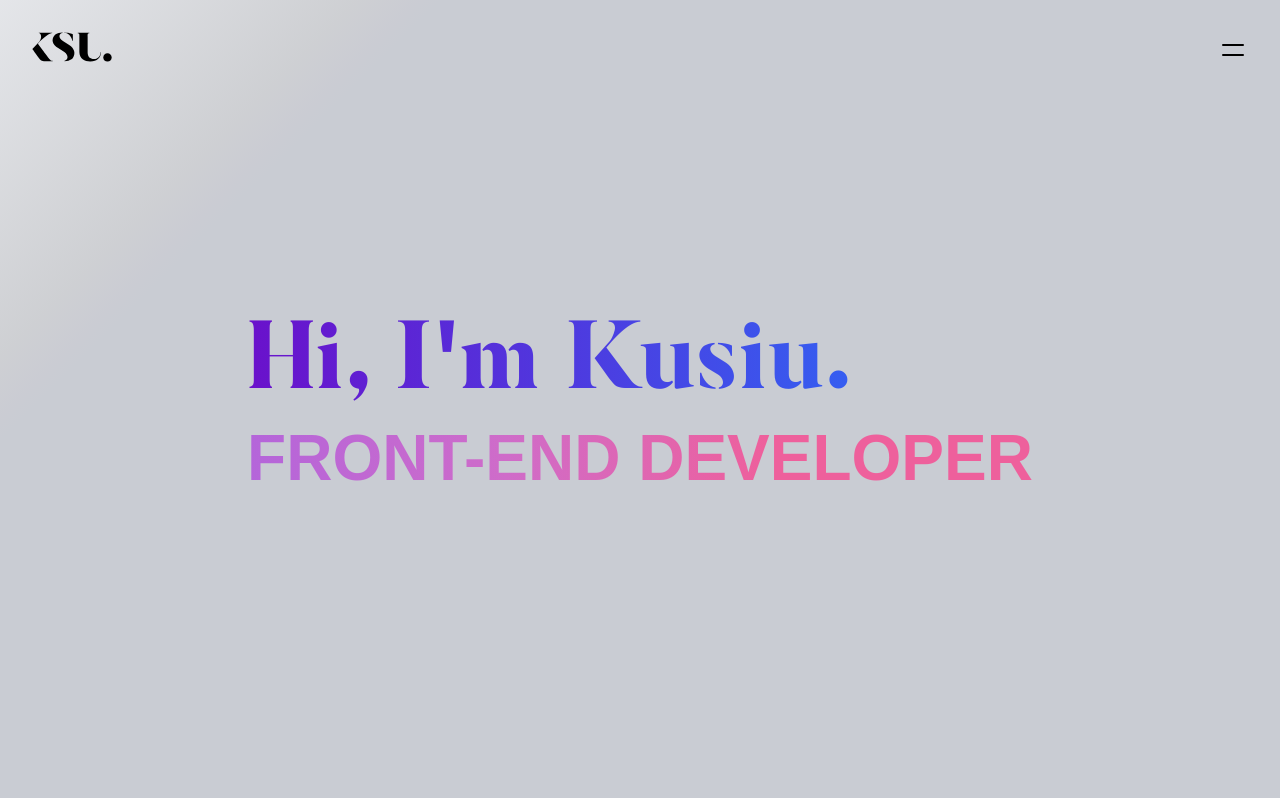
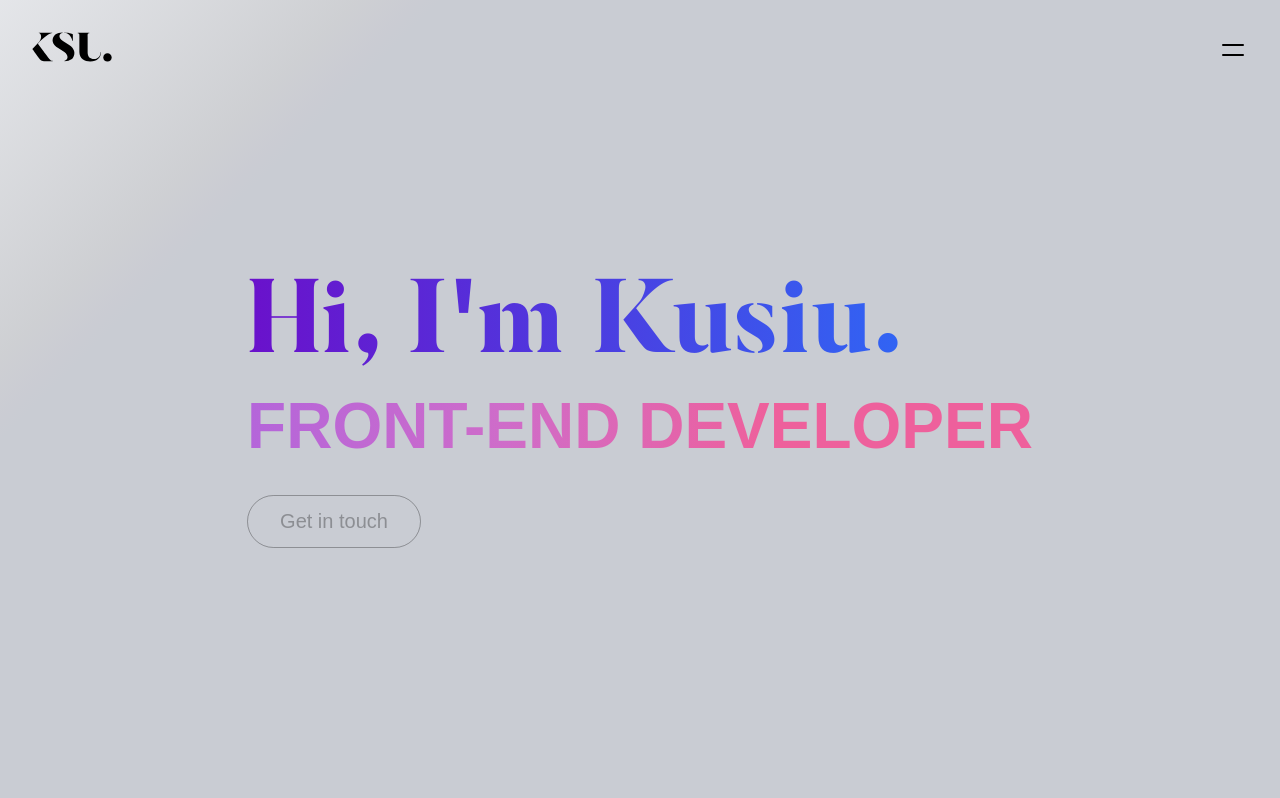
Before and after one commit to lukaszkus/lk-portfolio, a React (Create React App) app: page / in a window 1280 px wide. Shown: the top 798 px of the page. Built offline with nearby package versions, Linux system fonts and the light colour scheme.

Commit message:
cta added

```diff
--- a/src/components/Header.js
+++ b/src/components/Header.js
@@ -18,24 +18,28 @@ const HeaderContainer = styled.header`
   align-items: center;
 `;
 
+const TitleContainer = styled.div``;
+
 const HeaderTitle = styled.h1`
-  font-size: 3rem;
+  font-size: 3.5rem;
   background-image: linear-gradient(to right, #6a11cb 0%, #2575fc 100%);
   -webkit-background-clip: text;
   -webkit-text-fill-color: transparent;
+  position: relative;
 
   @media ${breakpoint.device.tablet} {
-    font-size: 4rem;
+    font-size: 4.5rem;
   }
 
   @media ${breakpoint.device.desktop} {
-    font-size: 6rem;
+    font-size: 6.5rem;
   }
 `;
 
-const Subtitle = styled.div`
+const HeaderSubtitle = styled.div`
   height: 30px;
   overflow: hidden;
+  margin-bottom: 50px;
 
   @media ${breakpoint.device.tablet} {
     height: 55px;
@@ -68,16 +72,15 @@ const moveDesktop = keyframes`
 
 const SubtitleWrapper = styled.div`
   height: 100%;
-  animation: ${move} 6s ease-in-out infinite alternate;
+  animation: ${move} 5s ease-in-out infinite alternate;
+  animation-delay: 1.5s;
 
   @media ${breakpoint.device.tablet} {
-    height: 100%;
-    animation: ${moveTablet} 6s ease-in-out infinite alternate;
+    animation-name: ${moveTablet};
   }
 
   @media ${breakpoint.device.desktop} {
-    height: 100%;
-    animation: ${moveDesktop} 6s ease-in-out infinite alternate;
+    animation-name: ${moveDesktop};
   }
 `;
 
@@ -88,6 +91,10 @@ const SubtitleItem = styled.div`
   font-weight: 600;
   display: flex;
   align-items: center;
+  -webkit-background-clip: text;
+  -webkit-text-fill-color: transparent;
+
+  &:first-child {
     background-image: linear-gradient(
       to right,
       #b8cbb8 0%,
@@ -97,8 +104,11 @@ const SubtitleItem = styled.div`
       #ee609c 66%,
       #ee609c 100%
     );
-  -webkit-background-clip: text;
-  -webkit-text-fill-color: transparent;
+  }
+
+  &:last-child {
+    background-image: linear-gradient(to right, #209cff 0%, #68e0cf 100%);
+  }
 
   @media ${breakpoint.device.tablet} {
     font-size: 3rem;
@@ -111,18 +121,44 @@ const SubtitleItem = styled.div`
   }
 `;
 
+const HeaderCTA = styled.a`
+  color: rgba(0, 0, 0, 0.3);
+  font-family: "Poppins", sans-serif;
+  font-size: 0.75rem;
+  font-weight: 300;
+  padding: 0.9rem 2rem;
+  border: 1px solid rgba(0, 0, 0, 0.3);
+  border-radius: 2.25rem;
+
+  &:hover {
+    transition: all 0.5s ease-in-out;
+    color: rgba(0, 0, 0, 0.7);
+    border: 1px solid rgba(0, 0, 0, 0.7);
+    cursor: pointer;
+  }
+
+  @media ${breakpoint.device.tablet} {
+    font-size: 1rem;
+  }
+
+  @media ${breakpoint.device.desktop} {
+    font-size: 1.25rem;
+  }
+`;
+
 function Header() {
   return (
     <HeaderContainer>
-      <HeaderTitle>
-        Hi, I'm Kusiu.
-        <Subtitle>
+      <TitleContainer>
+        <HeaderTitle>Hi, I'm Kusiu.</HeaderTitle>
+        <HeaderSubtitle>
           <SubtitleWrapper>
             <SubtitleItem>FRONT-END DEVELOPER</SubtitleItem>
             <SubtitleItem>GRAPHIC DESIGNER</SubtitleItem>
           </SubtitleWrapper>
-        </Subtitle>
-      </HeaderTitle>
+        </HeaderSubtitle>
+        <HeaderCTA>Get in touch</HeaderCTA>
+      </TitleContainer>
     </HeaderContainer>
   );
 }
```
Lines whose indentation alone changed are shown as unchanged.
